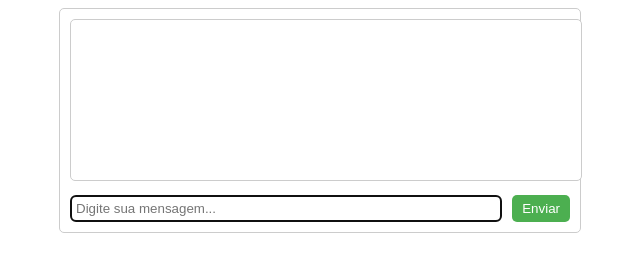
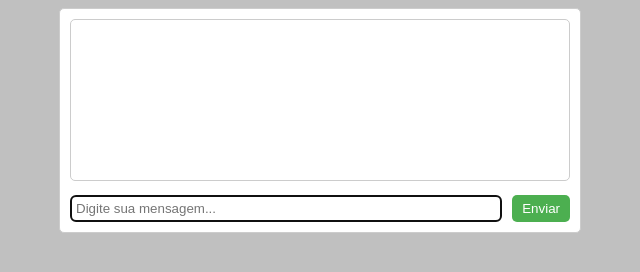
Before and after one commit to tiagoueda/chat, a plain HTML site: page index.html in a window 1280 px wide. Shown: the whole page, without its empty margins (320-960 px from the left). Drawn offline with Linux system fonts and the light colour scheme.

Commit message:
Update style.css

```diff
--- a/style.css
+++ b/style.css
@@ -1,22 +1,29 @@
+*{
+  background: #C0C0C0;
+}
+
 .chat {
   width: 500px;
   margin: 0 auto;
   border: 1px solid #ccc;
   border-radius: 5px;
   padding: 10px;
+  background: white;
 }
 
 textarea {
-  width: 100%;
+  width: 488px;
   resize: none;
   margin-bottom: 10px;
-  padding: 5px;
   border: 1px solid #ccc;
   border-radius: 5px;
+  padding: 5px;
+  background: white;
 }
 
 #message-form {
   display: flex;
+  background: white;
 }
 
 #message-input {
@@ -25,6 +32,7 @@ textarea {
   padding: 5px;
   border: 1px solid #ccc;
   border-radius: 5px;
+  background: white;
 }
 
 #send-button {
```
